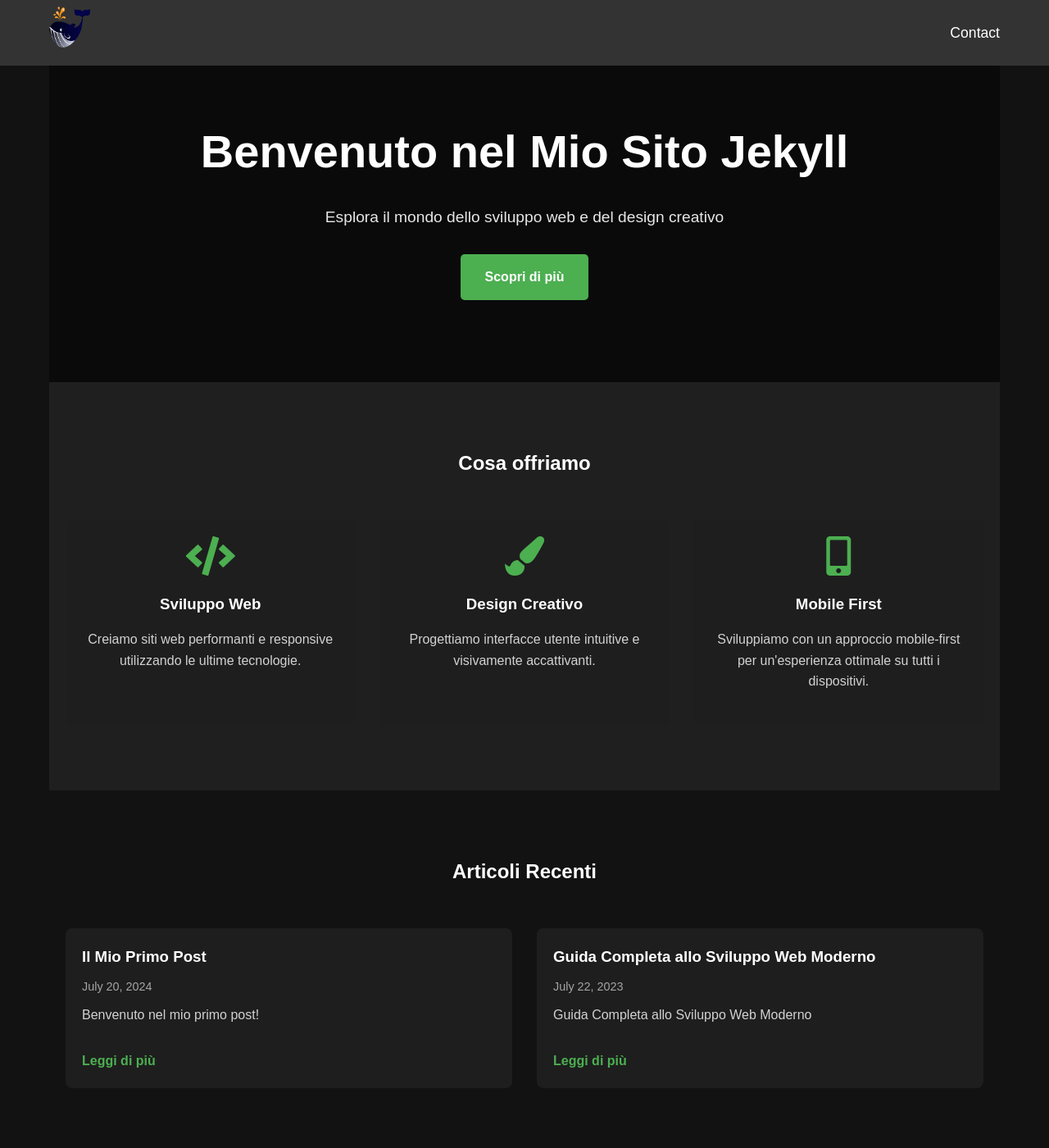
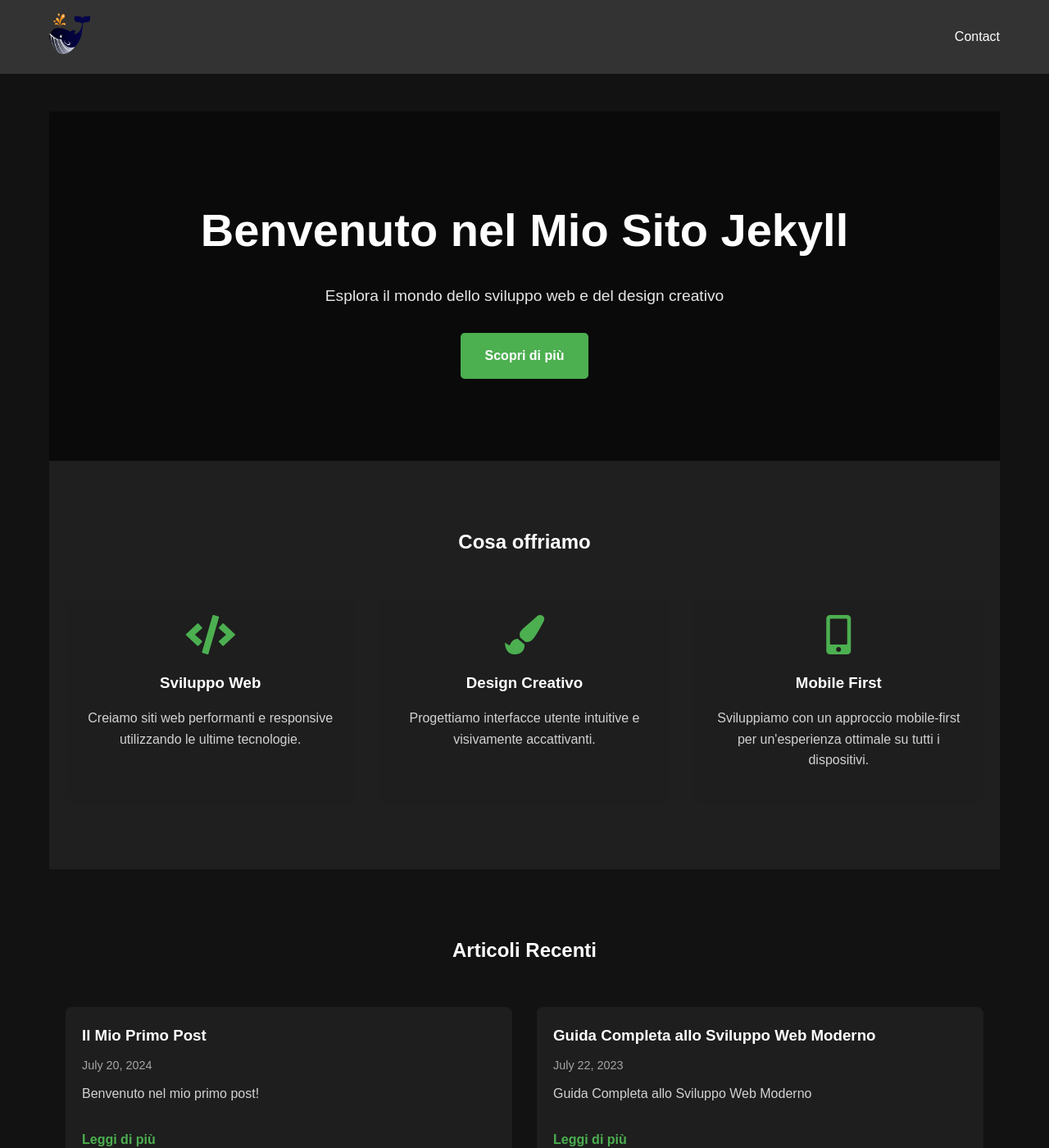
Before and after one commit to whiterabbit21m-test/whiterabbit21m-test.github.io, a Jekyll site: the page built from index.md, in a window 1280 px wide and 1400 px high. Shown: the whole window at 82% size. Built offline with Jekyll 4.4.1, drawn with Linux system fonts in a browser that asks for light colours.

Commit message:
Update _layout.scss

```diff
--- a/_sass/_layout.scss
+++ b/_sass/_layout.scss
@@ -1,5 +1,5 @@
 // Variables
-$header-height: 80px; // Aumentato da 60px a 80px
+$header-height: 80px;
 $footer-height: 100px;
 $max-width: 1200px;
 $primary-color: #333;
@@ -22,6 +22,7 @@
   line-height: 1.6;
   color: $text-color;
   background-color: $background-color;
+  padding-top: $header-height; // Compensazione per l'header fisso
 }
 
 .site-container {
@@ -34,7 +35,6 @@
   flex: 1 0 auto;
   display: flex;
   flex-direction: column;
-  padding-top: $header-height; // Adattato all'altezza dell'header
 }
 
 .wrapper {
@@ -47,66 +47,13 @@
   flex-direction: column;
 }
 
-// Header
-.site-header {
-  background-color: $primary-color;
-  position: fixed;
-  top: 0;
-  left: 0;
-  right: 0;
-  height: $header-height; // Altezza fissa per l'header
-  z-index: 1000;
-
-  .header-container {
-    display: flex;
-    justify-content: space-between;
-    align-items: center;
-    max-width: $max-width;
-    margin: 0 auto;
-    padding: 0 20px;
-    height: 100%; // Assicura che il contenuto occupi tutta l'altezza dell'header
-  }
-
-  .logo {
-    a {
-      color: $text-color;
-      text-decoration: none;
-      font-size: 1.8rem; // Aumentato leggermente
-      font-weight: bold;
-    }
-  }
-
-  .main-nav {
-    ul {
-      list-style-type: none;
-      padding: 0;
-      margin: 0;
-      display: flex;
-
-      li {
-        margin-left: 20px;
-
-        a {
-          color: $text-color;
-          text-decoration: none;
-          transition: color 0.3s ease;
-          font-size: 1.1rem; // Aumentato leggermente
-
-          &:hover, &.active {
-            color: $secondary-color;
-          }
-        }
-      }
-    }
-  }
-}
-
 // Main content
 .page-content {
   flex: 1 0 auto;
   display: flex;
   flex-direction: column;
   padding: 40px 0;
+  margin-top: 1rem;
 }
 
 // Footer
@@ -263,35 +210,7 @@
 
 // Responsive styles
 @media (max-width: 768px) {
-  .site-header {
-    height: auto; // Permette all'header di adattarsi al contenuto su mobile
-
-    .header-container {
-      flex-wrap: wrap;
-      justify-content: center;
-      padding: 10px 20px; // Aggiunto padding verticale
-    }
-
-    .logo {
-      margin-bottom: 10px;
-      text-align: center;
-      width: 100%;
-    }
-
-    .main-nav {
-      width: 100%;
-
-      ul {
-        justify-content: center;
-
-        li {
-          margin: 0 10px;
-        }
-      }
-    }
-  }
-
-  .content-wrapper {
+  body {
     padding-top: 120px; // Aumentato per compensare l'header più grande su mobile
   }
 
```
